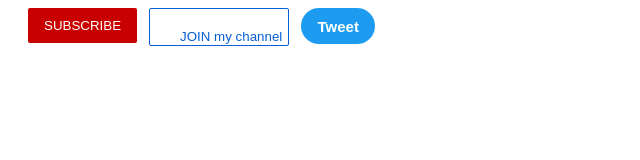
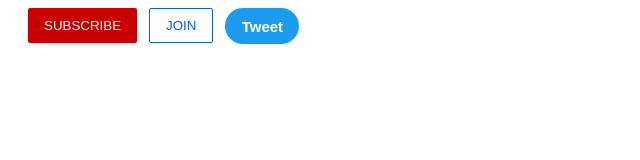
Before and after one commit to mustafaakdemir24/html-css-sup-sim-dev, a plain HTML site: page index.html in a window 1280 px wide. Shown: the whole page, without its empty margins (0-640 px from the left). Drawn offline with Linux system fonts and the light colour scheme.

Commit message:
Update join button

```diff
--- a/index.html
+++ b/index.html
@@ -37,8 +37,10 @@
         color: rgb(6, 95, 212);
         border-radius: 2px;
         cursor: pointer;
-        padding-left: 30px;
-        padding-top: 20px;
+        padding-top: 9px;
+        padding-bottom: 9px;
+        padding-right: 16px;
+        padding-left: 16px;
 
         transition: background-color 0.15s, color 0.15s;
       }
@@ -74,7 +76,7 @@
   </head>
   <body>
     <button class="subscribe-button">SUBSCRIBE</button>
-    <button class="join-button">JOIN my channel</button>
+    <button class="join-button">JOIN</button>
     <button class="tweet-button">Tweet</button>
   </body>
 </html>
```
